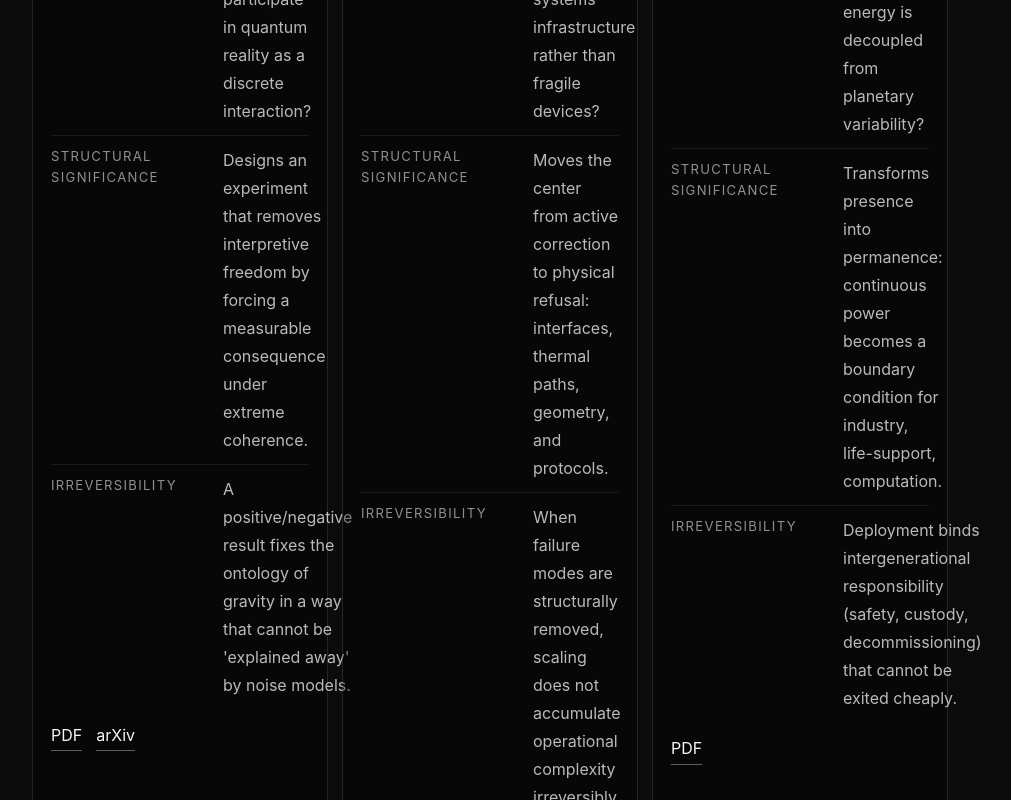
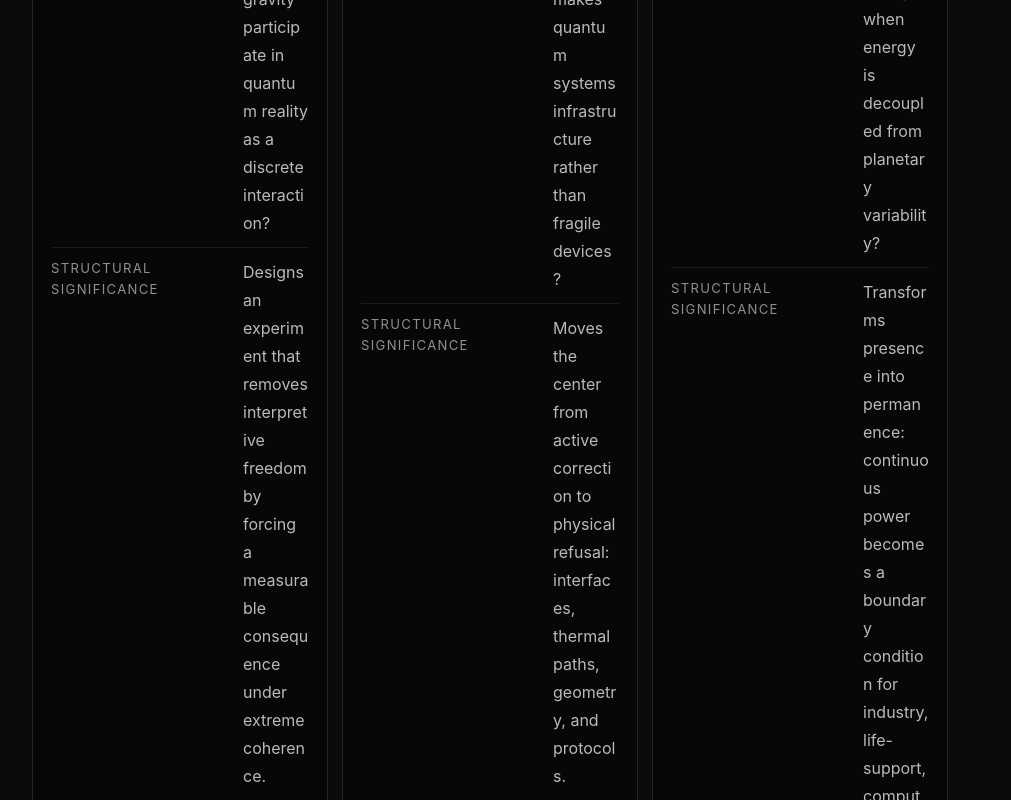
Before and after one commit to z562tbycfd-bit/archenova, a Next.js app: page /research in a window 1280 px wide. Shown: the part 1380-2180 px from the top of the page, without its empty margins (150-1161 px from the left). Built offline with nearby package versions, Linux system fonts and the light colour scheme.

Commit message:
Fix Research cards text overflow on desktop

```diff
--- a/styles/globals.css
+++ b/styles/globals.css
@@ -1094,3 +1094,35 @@ nav {
     grid-template-columns: 1fr;
   }
 }
+/* =========================
+   Research / Papers overflow fix (Desktop)
+   ========================= */
+
+/* カード内のテキストは必ず折り返す */
+.rp-card,
+.rp-title,
+.rp-v,
+.rp-note,
+.rp-domain {
+  overflow-wrap: anywhere;   /* 最優先：どんな長文も折り返す */
+  word-break: break-word;    /* 念のため */
+}
+
+/* リンクや code も枠内に収める */
+.rp-links a,
+.rp-note code {
+  overflow-wrap: anywhere;
+  word-break: break-word;
+}
+
+/* 2カラムの右側が極端に狭くならないようにする（Desktopの安定化） */
+@media (min-width: 769px) {
+  .rp-row {
+    grid-template-columns: 180px minmax(0, 1fr); /* ←minmax(0,1fr)が重要 */
+  }
+}
+
+/* もしどこかに nowrap が入っていた場合の保険 */
+.rp-card * {
+  white-space: normal;
+}
```
